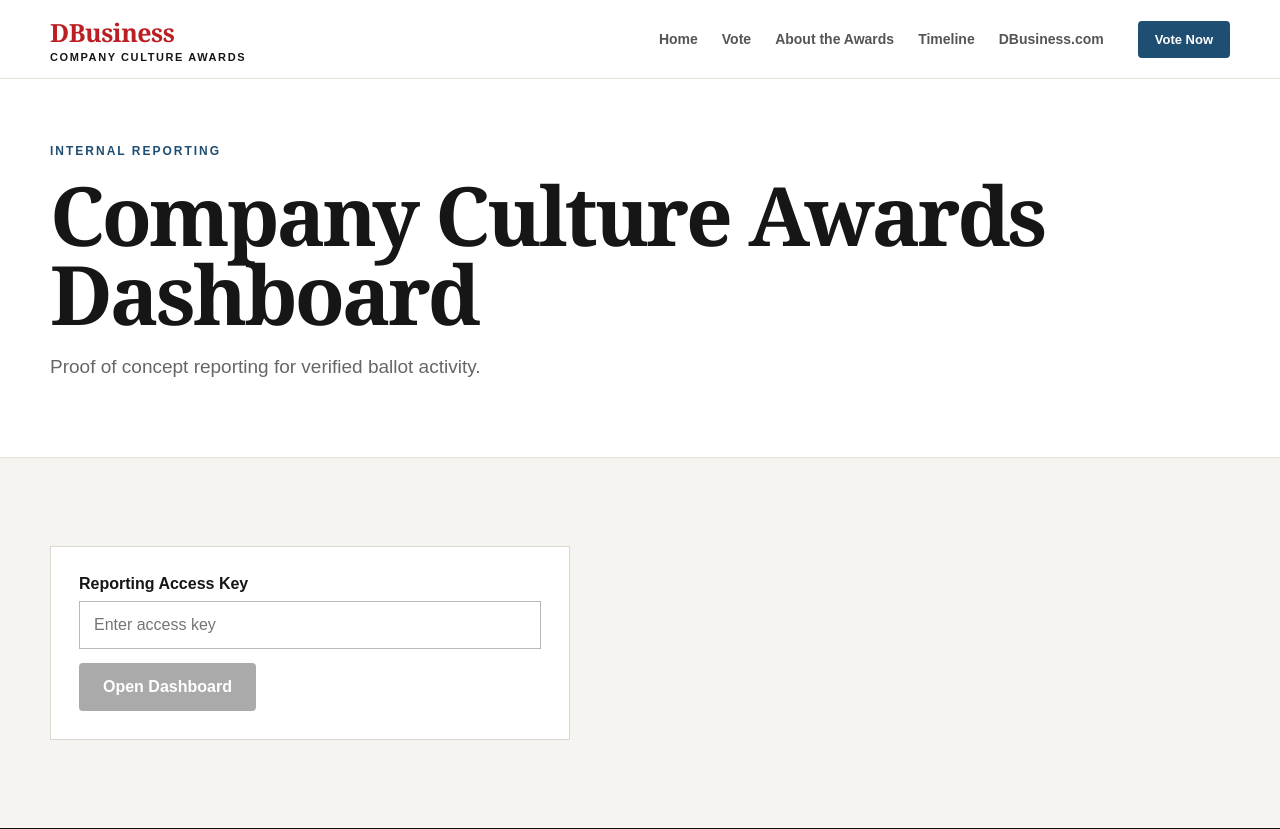
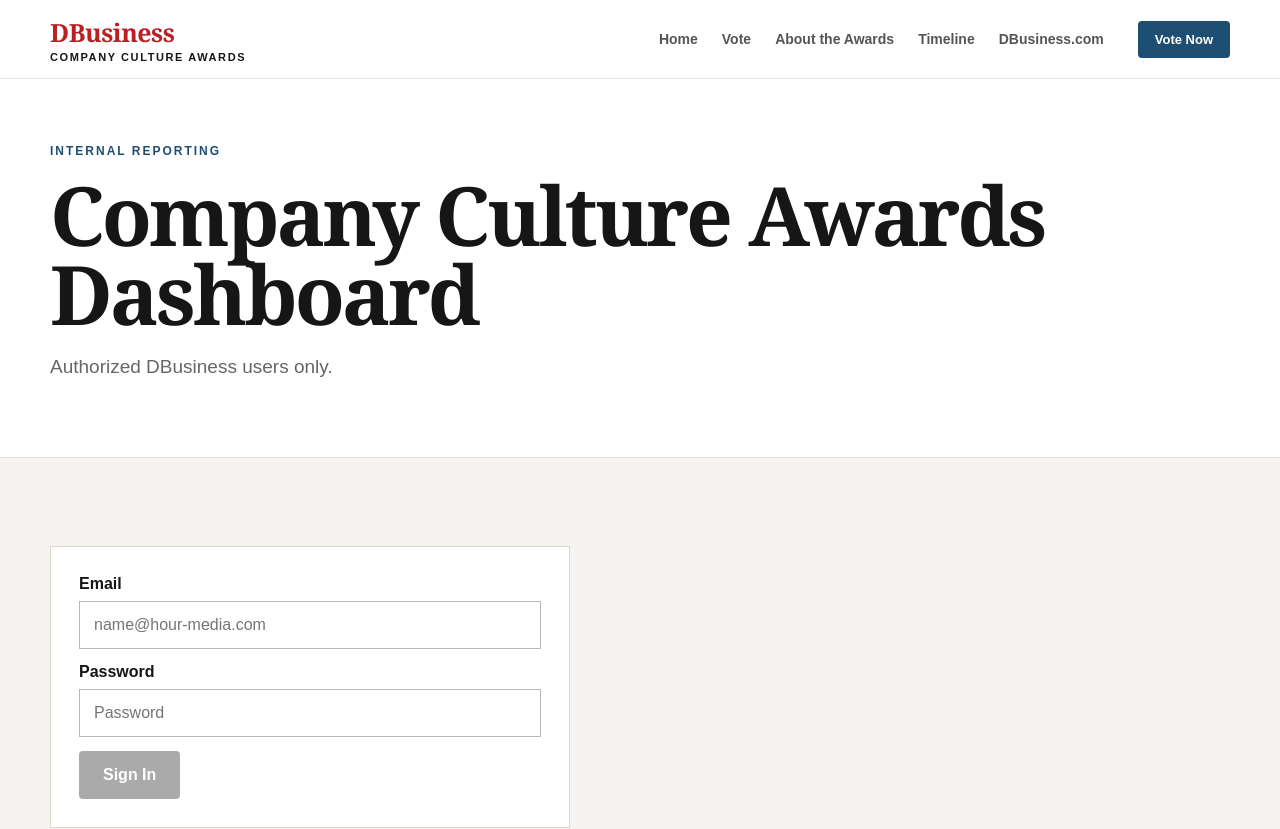
Before and after one commit to jhosko/company-culture-awards-test, a Next.js app: page /admin in a window 1280 px wide. Shown: the top 829 px of the page. Built offline with nearby package versions, Linux system fonts and the light colour scheme.

Commit message:
Add files via upload

```diff
--- a/pages/admin.js
+++ b/pages/admin.js
@@ -14,7 +14,8 @@
     if (ballot.verification_status !== "verified") continue;
     if (ballot.review_status === "excluded") continue;
 
-    const key = ballot.company_name.trim().toLowerCase();
+    const key = (ballot.company_name || "").trim().toLowerCase();
+    if (!key) continue;
 
     if (!map.has(key)) {
       map.set(key, {
@@ -85,11 +86,13 @@
 }
 
 export default function Admin() {
-  const [adminKey, setAdminKey] = useState("");
+  const [email, setEmail] = useState("");
+  const [password, setPassword] = useState("");
+  const [accessToken, setAccessToken] = useState("");
+  const [adminEmail, setAdminEmail] = useState("");
   const [ballots, setBallots] = useState([]);
   const [error, setError] = useState("");
   const [loading, setLoading] = useState(false);
-  const [loaded, setLoaded] = useState(false);
 
   const verifiedBallots = useMemo(
     () => ballots.filter(b => b.verification_status === "verified" && b.review_status !== "excluded"),
@@ -106,36 +109,112 @@
     [verifiedBallots]
   );
 
-  const sizes = useMemo(
-    () => [...new Set(verifiedBallots.map(b => b.company_size).filter(Boolean))],
-    [verifiedBallots]
-  );
-
-  async function loadData() {
-    setLoading(true);
-    setError("");
-
-    try {
+  async function loadReporting(token) {
     const response = await fetch("/api/admin/reporting", {
-        headers: {
-          "x-admin-key": adminKey
-        }
+      headers: { Authorization: `Bearer ${token}` }
     });
 
     const result = await response.json();
 
     if (!response.ok) {
-        setError(result?.error || "Could not load reporting.");
-        return;
+      throw new Error(result?.error || "Could not load reporting.");
     }
 
     setBallots(result.ballots || []);
-      setLoaded(true);
-    } catch {
-      setError("Could not load reporting.");
+    setAdminEmail(result.admin?.email || "");
+  }
+
+  async function signIn(e) {
+    e.preventDefault();
+    setLoading(true);
+    setError("");
+
+    try {
+      const supabaseUrl = process.env.NEXT_PUBLIC_SUPABASE_URL;
+      const anonKey = process.env.NEXT_PUBLIC_SUPABASE_ANON_KEY;
+
+      if (!supabaseUrl || !anonKey) {
+        throw new Error("Admin login is not configured.");
+      }
+
+      const response = await fetch(
+        `${supabaseUrl}/auth/v1/token?grant_type=password`,
+        {
+          method: "POST",
+          headers: {
+            apikey: anonKey,
+            "Content-Type": "application/json"
+          },
+          body: JSON.stringify({ email, password })
+        }
+      );
+
+      const result = await response.json();
+
+      if (!response.ok || !result.access_token) {
+        throw new Error("Email or password is incorrect.");
+      }
+
+      await loadReporting(result.access_token);
+      setAccessToken(result.access_token);
+      setPassword("");
+    } catch (err) {
+      setError(err.message || "Could not sign in.");
     } finally {
       setLoading(false);
     }
+  }
+
+  function signOut() {
+    setAccessToken("");
+    setAdminEmail("");
+    setBallots([]);
+    setPassword("");
+    setError("");
+  }
+
+  if (!accessToken) {
+    return (
+      <Layout>
+        <section className="pageHero compact">
+          <div className="container">
+            <div className="eyebrow">Internal Reporting</div>
+            <h1>Company Culture Awards Dashboard</h1>
+            <p>Authorized DBusiness users only.</p>
+          </div>
+        </section>
+
+        <section className="section">
+          <div className="container">
+            <form className="adminLoginBox" onSubmit={signIn}>
+              <label>Email</label>
+              <input
+                type="email"
+                autoComplete="username"
+                value={email}
+                onChange={e => setEmail(e.target.value)}
+                placeholder="name@hour-media.com"
+              />
+
+              <label>Password</label>
+              <input
+                type="password"
+                autoComplete="current-password"
+                value={password}
+                onChange={e => setPassword(e.target.value)}
+                placeholder="Password"
+              />
+
+              <button className="button" type="submit" disabled={!email || !password || loading}>
+                {loading ? "Signing In..." : "Sign In"}
+              </button>
+
+              {error ? <div className="adminError">{error}</div> : null}
+            </form>
+          </div>
+        </section>
+      </Layout>
+    );
   }
 
   return (
@@ -144,28 +223,13 @@
         <div className="container">
           <div className="eyebrow">Internal Reporting</div>
           <h1>Company Culture Awards Dashboard</h1>
-          <p>Proof of concept reporting for verified ballot activity.</p>
+          <p>Signed in as {adminEmail}</p>
+          <button className="button" onClick={signOut}>Sign Out</button>
         </div>
       </section>
 
       <section className="section">
         <div className="container">
-          {!loaded ? (
-            <div className="adminLoginBox">
-              <label>Reporting Access Key</label>
-              <input
-                type="password"
-                value={adminKey}
-                onChange={e => setAdminKey(e.target.value)}
-                placeholder="Enter access key"
-              />
-              <button className="button" onClick={loadData} disabled={!adminKey || loading}>
-                {loading ? "Loading..." : "Open Dashboard"}
-              </button>
-              {error ? <div className="adminError">{error}</div> : null}
-            </div>
-          ) : (
-            <>
           <div className="adminMetrics">
             <div className="adminMetricCard">
               <span>Total Ballots</span>
@@ -264,8 +328,6 @@
               </table>
             </div>
           </section>
-            </>
-          )}
         </div>
       </section>
     </Layout>
```
Lines whose indentation alone changed are shown as unchanged.
